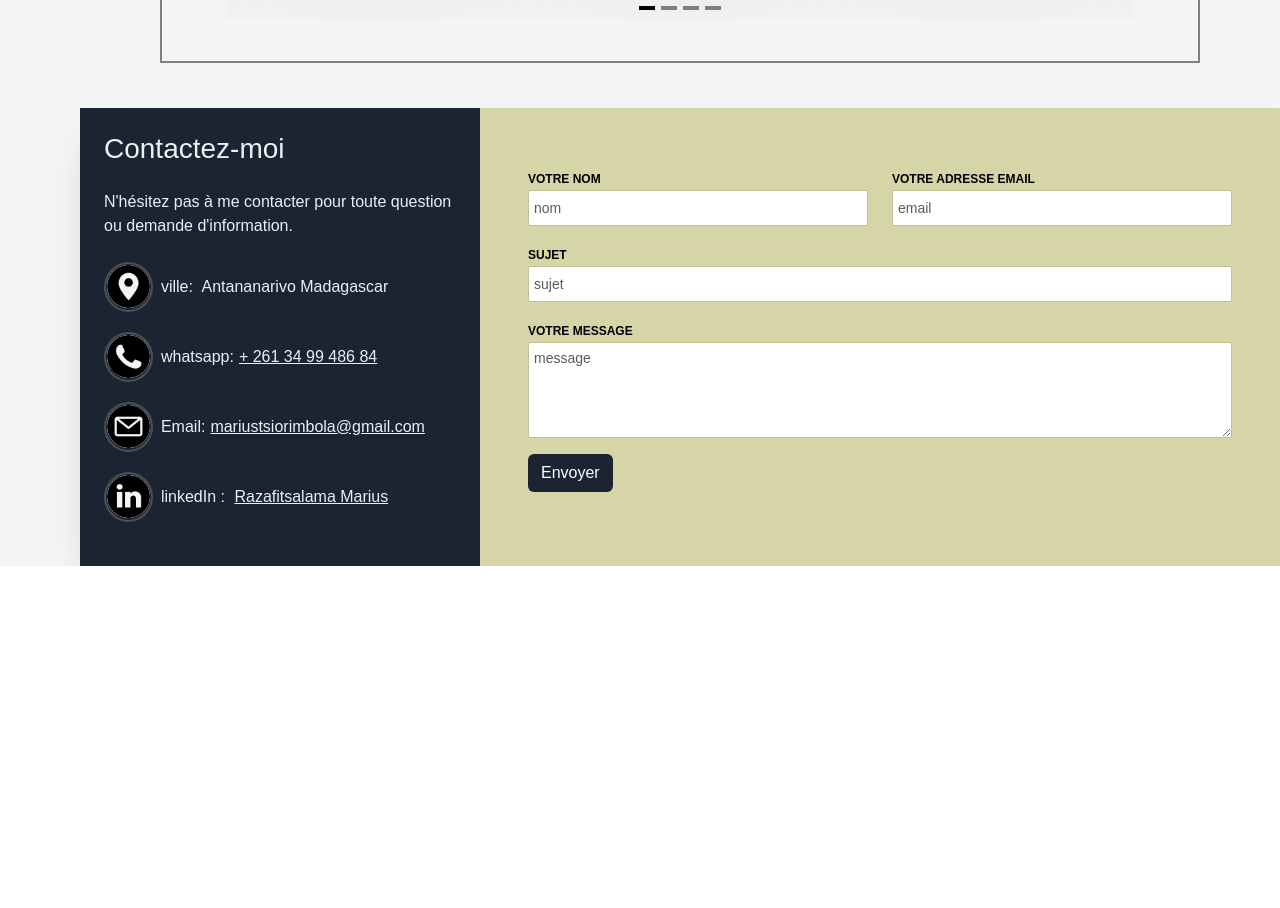
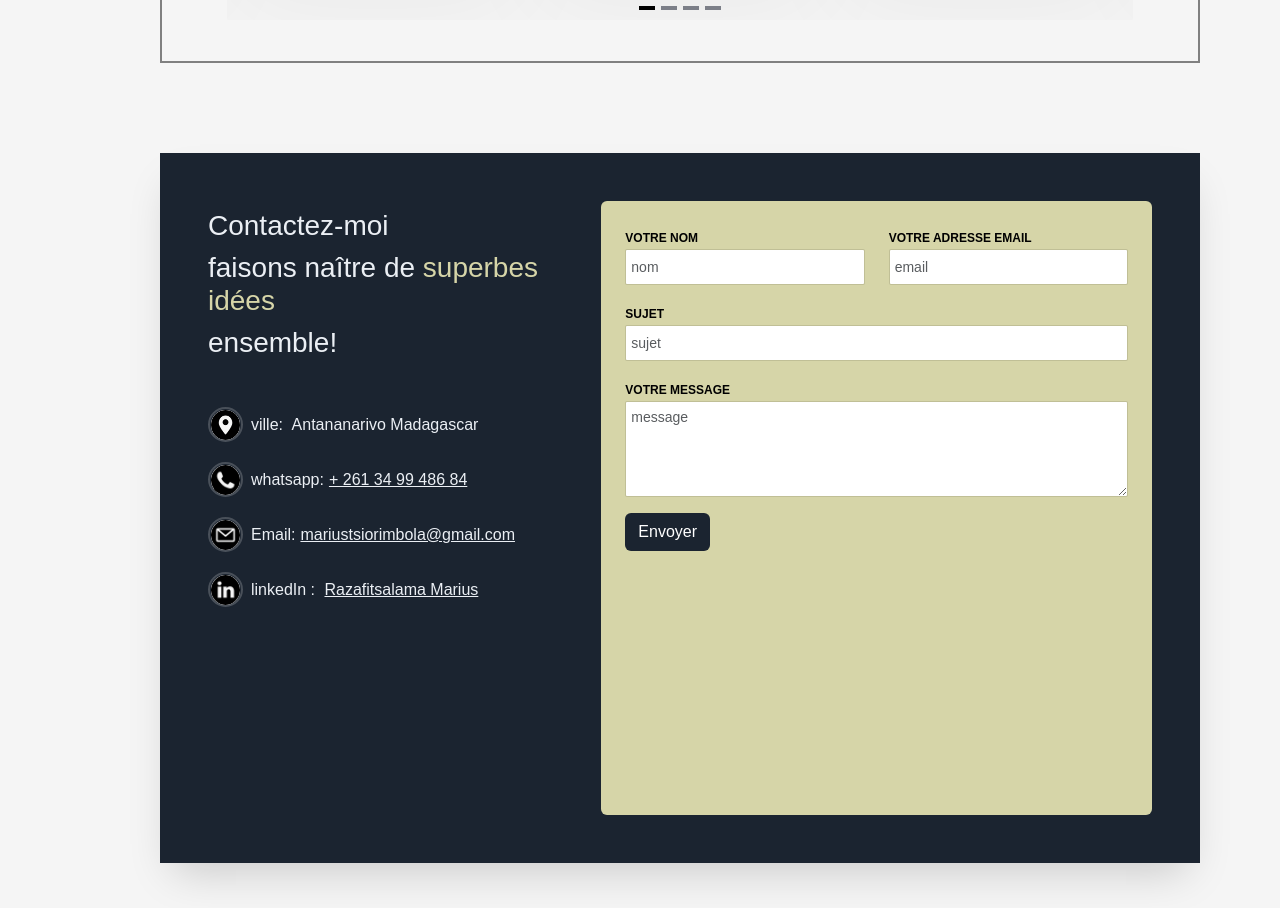
Before and after one commit to 01MARIUS10/portfolio_vueJs, a Vue app: page /about in a window 1280 px wide. Shown: the part 2292-3200 px from the top of the page. Before the commit the page ends 2858 px from the top, so only its background shows below. Built offline with nearby package versions, Linux system fonts and the light colour scheme.

Commit message:
change contact design

```diff
--- a/src/components/molecules/serviceCell.vue
+++ b/src/components/molecules/serviceCell.vue
@@ -167,9 +167,9 @@ const discuter = (title)=>{
 
         .serviceCell_image {
             position: absolute;
-            top:0;
-            bottom: 0;
-            left: 0;
+            top:20px;
+            bottom: 20px;
+            left: 20px;
             width: 180px;
             margin:0;
             display: block;
--- a/src/composable/navigation.js
+++ b/src/composable/navigation.js
@@ -35,7 +35,7 @@ export function useTrackNavigation(elementsIds) {
                     const element = entry.target;
                     element.scrollIntoView({
                         behavior: "smooth",
-                        block: "start",
+                        block: "center",
                     });
                     currentSection.value = elements.indexOf(element);
                     previousPosition.value = scrollTop;
--- a/src/views/AboutView.vue
+++ b/src/views/AboutView.vue
@@ -54,7 +54,7 @@ onMounted(()=>{
                 <div id="myProjects" class="show item3">
                     <myProjects />
                 </div>
-                <div id="contact" class="item4">
+                <div id="contact" class=" show item4">
                     <contact />
                 </div>
             </div>
@@ -143,9 +143,6 @@ $nav: 80px;
         bottom: 0;
         right: calc(100vw - $nav);
     }
-    #contact {
-        padding-left: $nav;
-    }
     .debugColor {
         li {
             padding: 5px 10px;
@@ -190,7 +187,7 @@ $nav: 80px;
                 display: flex;
                 #contact {
                     width: 100vw;
-                    height: 100lvh;
+                    height: calc(100lvh - $nav);
                 }
             }
         }
--- a/src/views/aboutView/contact.vue
+++ b/src/views/aboutView/contact.vue
@@ -14,23 +14,24 @@ let useForm = useContactStore();
 </script>
 
 <template>
-    <div class="contact">
-        <div class="row mx-0 justify-content-center">
+    <div class="contact p-0 border-0">
+        <div class="row h-100 mx-0 justify-content-center">
             <div class="col-md-12 p-0">
-                <div class="wrapper">
-                    <div class="row no-gutters">
+                <div class="wrapper h-100">
+                    <div class="row h-100 no-gutters p-md-4 p-lg-5 parent">
                         <div
-                            class="col-lg-8 col-md-7 order-md-last d-flex align-items-stretch"
+                            class="col-md-7 order-md-last d-flex align-items-stretch el1"
                         >
-                            <div class="contact-wrap d-flex align-items-center w-100 p-md-5 p-4">
+                            <div class="contact-wrap d-flex align-items-center w-100">
                                 <!-- <h3 class="mb-4">Get in touch</h3> -->
                                 <form
                                     method="POST"
                                     id="contactForm"
                                     name="contactForm"
-                                    class="contactForm"
+                                    class="contactForm p-4 h-100 rounded-2"
                                     @submit.prevent="useForm.submit"
                                     ref="formRef"
+
                                 >
                                     <div class="row">
                                         <div class="col-md-6 pb-3">
@@ -109,13 +110,14 @@ let useForm = useContactStore();
                             </div>
                         </div>
                         <div
-                            class="col-lg-4 col-md-5 d-flex align-items-stretch"
+                            class="d-flex col-md-5 align-items-stretch el2 "
                         >
-                            <div class="info-wrap  w-100 p-md-4 ">
-                                <h3 class="mb-4">Contactez-moi</h3>
-                                <p class="mb-4"> N'hésitez pas à
-                                      me contacter pour toute question ou demande d'information.
-                                </p>
+                            <div class="info-wrap py-md-2 px-sm-0 px-4 py-4 w-100">
+                                <h3 class="mb-md-2 mb-1">Contactez-moi</h3>
+                                <h3 class="mb-md-2 mb-1">faisons naître de
+                                    <span class="txt">superbes idées</span>
+                                </h3>
+                                <h3 class="mb-md-5 mb-3">ensemble!</h3>
                                 <div
                                     class="dbox w-100 "
                                 >
@@ -205,9 +207,16 @@ let useForm = useContactStore();
         .no-gutters {
             margin-right: 0px;
             margin-left: 0px;
+
+
+            background: var(--f1);
             .contact-wrap{
-                background: var(--f4);
+                background: var(--f1);
+                form{
+                    background: var(--f4);
+                }
             }
+
             #contactForm {
                 input,textarea{
                     padding: 5px !important;
@@ -245,6 +254,9 @@ let useForm = useContactStore();
             .info-wrap{
                 background: var(--f1);
                 color:var(--f1pt);
+                span.txt{
+                    color:var(--f4);
+                }
                 a{
                     color:var(--f1pt);
                 }
@@ -255,8 +267,8 @@ let useForm = useContactStore();
                     display: flex;
                     align-items: center;
                     .icon {
-                        width: 50px;
-                        height: 50px;
+                        width: 35px;
+                        height: 35px;
                         border-radius: 50%;
                         border: 2px solid rgba(255, 255, 255, 0.2);
                         .IconSpan{
@@ -306,11 +318,7 @@ let useForm = useContactStore();
 }
 
 
-@media screen and (max-width:800px){
-.info-wrap{
-        padding: 2rem !important;
-    }
-}
+
 @media screen and (max-width:800px){
     .dbox{
         margin-bottom: 8px !important;
```
